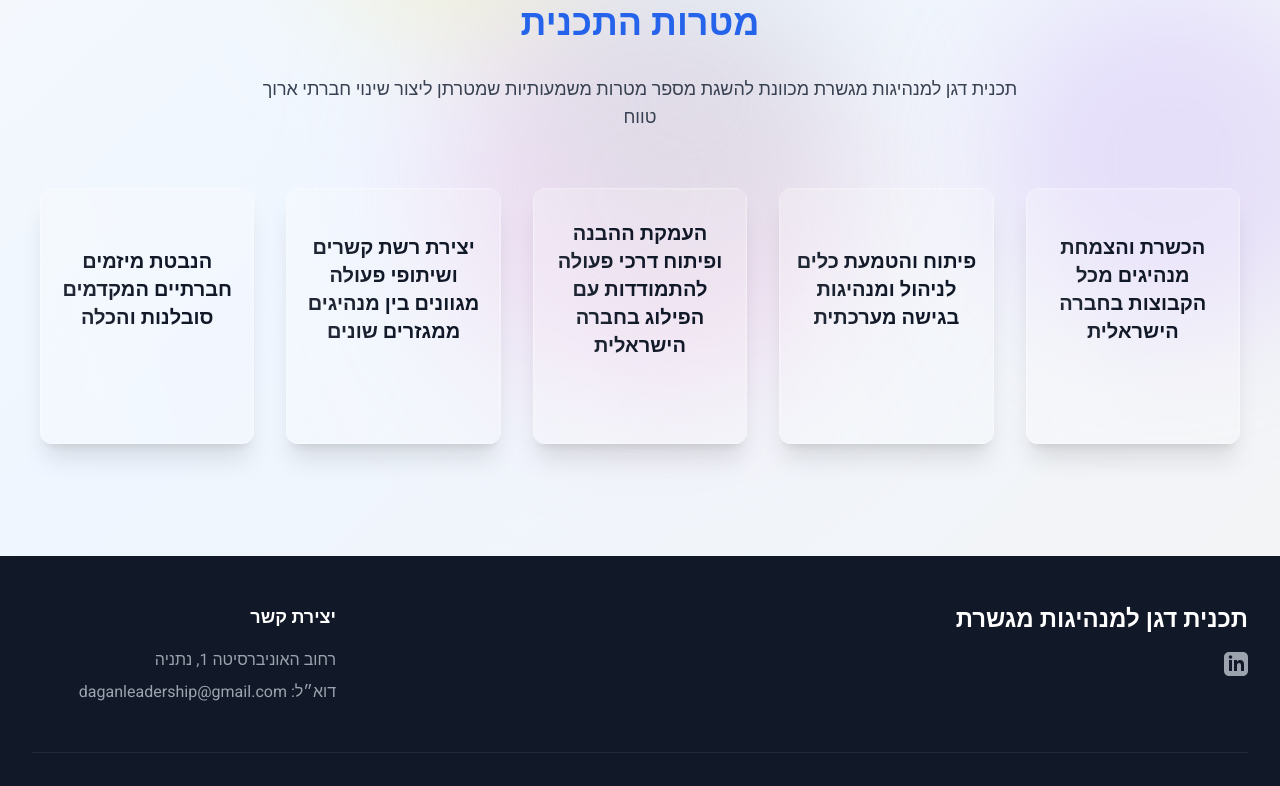
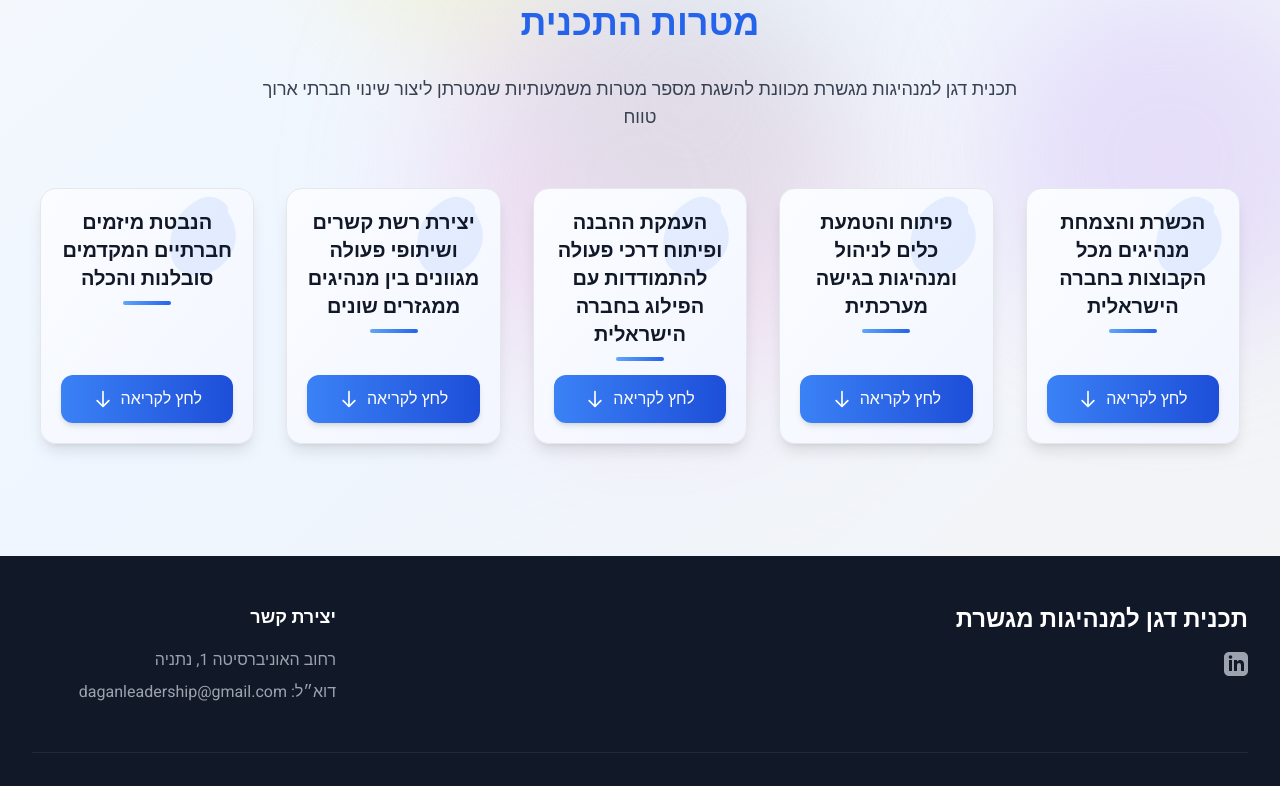
Before and after one commit to IdanHarari11/dagan-website, a Next.js app: page /our-program in a window 1280 px wide. Shown: the part 649-1435 px from the top of the page. Built offline with nearby package versions, Linux system fonts and the light colour scheme.

Commit message:
Refactor OurProgramPage: replace FlippingCard with GoalCard for improved modal functionality, enhance styling, and update AboutProgram component with new color scheme and text adjustments

```diff
--- a/src/components/AboutProgram.js
+++ b/src/components/AboutProgram.js
@@ -73,11 +73,11 @@ const DaganLeadership = () => {
       </div>
 
       <motion.div
-        className="w-full max-w-3xl mt-12 p-8 bg-blue-50 dark:bg-gray-800 rounded-xl text-center shadow-lg"
+        className="w-full max-w-3xl mt-12 p-8 bg-blue-700 dark:bg-gray-900 rounded-xl text-center shadow-lg"
         whileHover={{ scale: 1.02 }}>
-        <h2 className="text-2xl font-semibold text-blue-600 dark:text-blue-400">מנהיגות מגשרת לחיזוק האמון העסקי</h2>
-        <p className="text-gray-700 dark:text-gray-300 mt-3">
-        <Link className="text-blue-600 dark:text-blue-400 underline" href="https://www.edelman.com/trust/2023/trust-barometer" target="_blank">ברומטר האמון של חברת המחקר אדלמן</Link>, חושף קיטוב חברתי גובר אך מצביע על מגמה ברורה: ארגונים עסקיים
+        <h2 className="text-2xl font-semibold text-white dark:text-blue-300">מנהיגות מגשרת לחיזוק האמון העסקי</h2>
+        <p className="text-gray-100 dark:text-gray-200 mt-3">
+        <Link className="text-blue-200 dark:text-blue-300 underline" href="https://www.edelman.com/trust/2023/trust-barometer" target="_blank">ברומטר האמון של חברת המחקר אדלמן</Link>, חושף קיטוב חברתי גובר אך מצביע על מגמה ברורה: ארגונים עסקיים
 זוכים לאמון הציבור יותר ממוסדות הממשלה ומרשתות התקשורת
 61% מהציבור רואה את הארגונים עסקיים כמוסד הציבורי האמין ביותר.
 70% מהציבור מצפים מחברות להוביל שינוי חברתי ולסייע בצמצום פערים חברתיים.
--- a/src/pages/our-program.js
+++ b/src/pages/our-program.js
@@ -1,6 +1,7 @@
 import { useState } from 'react';
 import { motion } from 'framer-motion';
 import Team from '@/components/Team';
+import Modal from '@/components/Modal';
 
 const goals = [
   {
@@ -25,84 +26,49 @@ const goals = [
   }
 ];
 
-const FlippingCard = ({ title, description, isFlipped, index, onFlip }) => {
+const GoalCard = ({ title, description, index, onOpenModal }) => {
   const [isHovered, setIsHovered] = useState(false);
-
-  // Handle read click
-  const handleReadClick = (e) => {
-    e.stopPropagation(); // Prevent event from bubbling up
-    onFlip(index);
-  };
-
-  // Handle back click
-  const handleBackClick = (e) => {
-    e.stopPropagation(); // Prevent event from bubbling up
-    onFlip(null);
-  };
 
   return (
     <motion.div
       className="w-full h-full p-2"
       onMouseEnter={() => setIsHovered(true)}
       onMouseLeave={() => setIsHovered(false)}
+      whileHover={{
+        scale: 1.03,
+        boxShadow: "0 20px 25px -5px rgba(0, 0, 0, 0.1), 0 10px 10px -5px rgba(0, 0, 0, 0.04)"
+      }}
+      transition={{ duration: 0.3 }}
     >
-      <div className={`relative h-64 shadow-xl rounded-xl overflow-hidden transition-transform duration-500 ${isFlipped ? 'scale-105' : ''}`}>
+      <div className="relative h-64 rounded-2xl overflow-hidden bg-gradient-to-br from-white to-blue-50 dark:from-gray-800 dark:to-gray-900 border border-gray-200 dark:border-gray-700 shadow-lg">
+        {/* Subtle gradient background */}
+        <div className="absolute inset-0 bg-gradient-to-br from-blue-50/30 to-purple-50/30 dark:from-blue-900/20 dark:to-purple-900/20"></div>
 
-        {/* Front of card */}
-        <div
-          className={`glass-card absolute h-full w-full inset-0 flex flex-col items-center justify-center p-4 bg-white/20 dark:bg-gray-800/20 border border-white/30 dark:border-blue-900/20 ${isFlipped ? 'hidden' : 'block'}`}
-          style={{
-            boxShadow: '0 8px 32px 0 rgba(31, 38, 135, 0.1), inset 0 0 0 1px rgba(255, 255, 255, 0.1)',
-            transition: 'all 0.3s ease-in-out',
-          }}
-        >
-          <h3 className="text-xl font-bold text-gray-900 dark:text-white text-center mb-4">{title}</h3>
+        {/* Card content */}
+        <div className="relative h-full w-full flex flex-col items-center justify-between p-5 z-10">
+          {/* Title with decorative underline */}
+          <div className="text-center mb-3">
+            <h3 className="text-xl font-bold text-gray-900 dark:text-white mb-2">{title}</h3>
+            <div className="h-1 w-12 bg-gradient-to-r from-blue-400 to-blue-600 dark:from-blue-500 dark:to-blue-300 rounded-full mx-auto"></div>
+          </div>
 
-          {/* Click-to-flip button - visible only on hover */}
+          {/* Read button with improved styling */}
           <button
-            className={`text-sm text-blue-600 dark:text-blue-400 flex items-center p-2 transition-all duration-300 cursor-pointer hover:text-blue-800 dark:hover:text-blue-300 rounded hover:bg-blue-100 dark:hover:bg-blue-900/30 ${isHovered ? 'opacity-100' : 'opacity-0'}`}
-            onClick={handleReadClick}
+            className="mt-auto text-white bg-gradient-to-r from-blue-500 to-blue-700 hover:from-blue-600 hover:to-blue-800 dark:from-blue-600 dark:to-blue-400 dark:hover:from-blue-700 dark:hover:to-blue-500 font-medium rounded-xl px-6 py-3 text-center transition-all duration-300 w-full flex items-center justify-center shadow-md hover:shadow-lg transform hover:-translate-y-1"
+            onClick={() => onOpenModal(index)}
           >
             <span>לחץ לקריאה</span>
-            <svg xmlns="http://www.w3.org/2000/svg" fill="none" viewBox="0 0 24 24" stroke="currentColor" className="w-4 h-4 mr-1 animate-bounce">
+            <svg xmlns="http://www.w3.org/2000/svg" fill="none" viewBox="0 0 24 24" stroke="currentColor" className="w-5 h-5 mr-2">
               <path strokeLinecap="round" strokeLinejoin="round" strokeWidth={2} d="M19 14l-7 7m0 0l-7-7m7 7V3" />
             </svg>
           </button>
         </div>
 
-        {/* Back of card */}
-        <div
-          className={`glass-card absolute inset-0 w-full h-full bg-blue-50/30 dark:bg-gray-900/40 border border-white/30 dark:border-blue-900/20 ${isFlipped ? 'block' : 'hidden'}`}
-          style={{
-            boxShadow: 'inset 0 2px 20px 0 rgba(255, 255, 255, 0.2), 0 8px 32px 0 rgba(31, 38, 135, 0.1)',
-            transition: 'all 0.3s ease-in-out',
-          }}
-        >
-          <div className="flex flex-col h-full p-4">
-            <h3 className="text-lg font-bold text-blue-600 dark:text-blue-400 mb-3 text-center">{title}</h3>
-            {/* Scrollable area */}
-            <div
-              className="scrollbar-thin overflow-y-auto overflow-x-hidden flex-grow mb-2"
-              style={{
-                maxHeight: "calc(100% - 80px)",
-                WebkitOverflowScrolling: 'touch',
-              }}
-            >
-              <p className="text-sm text-gray-800 dark:text-white">{description}</p>
-            </div>
-            {/* Back-to-front button */}
-            <button
-              className="text-center text-sm text-blue-600 dark:text-blue-400 py-2 border-t border-blue-200 dark:border-blue-800 mt-auto cursor-pointer hover:text-blue-800 dark:hover:text-blue-300 hover:bg-blue-50/50 dark:hover:bg-blue-900/30 transition-colors"
-              onClick={handleBackClick}
-            >
-              <span>לחץ לחזרה</span>
-            </button>
-          </div>
-        </div>
-
-        {/* Pulsing corner effect */}
-        <div className={`absolute bottom-0 right-0 w-12 h-12 transition-opacity duration-300 ${isHovered && !isFlipped ? 'opacity-100' : 'opacity-0'}`}>
-          <div className="absolute bottom-0 right-0 w-0 h-0 border-t-0 border-r-0 border-b-[24px] border-l-0 border-b-blue-500 border-l-transparent transform rotate-90 animate-corner-pulse"></div>
+        {/* Subtle decorative elements that don't obscure text */}
+        <div className="absolute top-0 right-0 w-24 h-24 opacity-10">
+          <svg viewBox="0 0 200 200" xmlns="http://www.w3.org/2000/svg" className="text-blue-500 dark:text-blue-400 fill-current">
+            <path d="M47.5,-51.2C59.1,-35.6,64.5,-17.8,64.1,-0.4C63.7,17,57.5,34,45.3,48.5C33.1,63,14.9,75,-3.9,78.9C-22.8,82.8,-45.5,78.7,-58.4,64.2C-71.3,49.7,-74.3,24.8,-71.5,3.2C-68.7,-18.5,-60.1,-37,-46.2,-52.6C-32.3,-68.2,-13.1,-80.9,2.5,-83.4C18.2,-85.9,36.3,-78.3,47.5,-63.7Z" transform="translate(100 100)" />
+          </svg>
         </div>
       </div>
     </motion.div>
@@ -110,12 +76,19 @@ const FlippingCard = ({ title, description, isFlipped, index, onFlip }) => {
 };
 
 export default function OurProgramPage() {
-  // State to track which card is flipped (null means no card is flipped)
-  const [flippedCardIndex, setFlippedCardIndex] = useState(null);
+  // State to track which goal is selected for the modal
+  const [selectedGoalIndex, setSelectedGoalIndex] = useState(null);
+  const [isModalOpen, setIsModalOpen] = useState(false);
 
-  // Function to handle card flipping
-  const handleCardFlip = (index) => {
-    setFlippedCardIndex(index);
+  // Function to handle opening the modal
+  const handleOpenModal = (index) => {
+    setSelectedGoalIndex(index);
+    setIsModalOpen(true);
+  };
+
+  // Function to handle closing the modal
+  const handleCloseModal = () => {
+    setIsModalOpen(false);
   };
 
   return (
@@ -147,7 +120,7 @@ export default function OurProgramPage() {
             }}
           ></div>
 
-          <div className="relative z-10 bg-white/10 rounded-2xl p-8 border border-white/20 dark:border-blue-800/20 shadow-xl">
+          <div className="relative z-10 bg-white dark:bg-gray-800 rounded-2xl p-8 border border-gray-200 dark:border-gray-700 shadow-xl">
             <h1 className="text-3xl md:text-4xl font-bold text-center text-blue-700 dark:text-blue-300 mb-6">תוכנית דגן למנהיגות מגשרת</h1>
 
             <div className="max-w-4xl mx-auto text-right text-gray-800 dark:text-gray-200 leading-relaxed text-lg" dir="rtl">
@@ -170,17 +143,29 @@ export default function OurProgramPage() {
         {/* Responsive grid layout */}
         <div className="grid grid-cols-1 sm:grid-cols-2 md:grid-cols-3 lg:grid-cols-5 gap-4 pb-6" dir="rtl">
           {goals.map((goal, index) => (
-            <FlippingCard
+            <GoalCard
               key={index}
               title={goal.title}
               description={goal.description}
-              isFlipped={flippedCardIndex === index}
               index={index}
-              onFlip={handleCardFlip}
+              onOpenModal={handleOpenModal}
             />
           ))}
         </div>
       </div>
+
+      {/* Modal for displaying goal details */}
+      {selectedGoalIndex !== null && (
+        <Modal
+          isOpen={isModalOpen}
+          onClose={handleCloseModal}
+          title={goals[selectedGoalIndex]?.title || ''}
+        >
+          <div className="whitespace-pre-line text-gray-700 dark:text-gray-300 text-right" dir="rtl">
+            {goals[selectedGoalIndex]?.description || ''}
+          </div>
+        </Modal>
+      )}
     </section>
   );
 }
```
